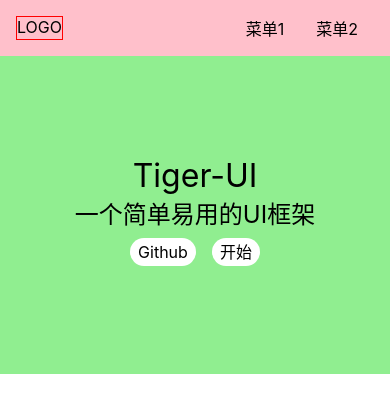
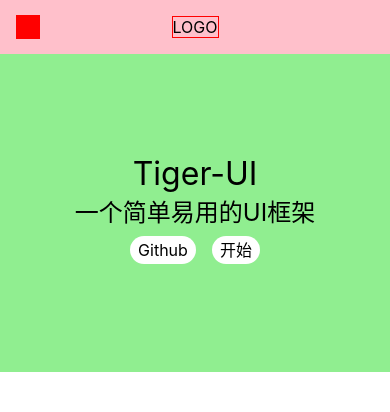
Before and after one commit to liql5870/Tiger-ui, a Vue app: page / in a window 390 px wide. Shown: the top 412 px of the page. Built offline with nearby package versions, Linux system fonts and the light colour scheme.

Commit message:
完善aside切换逻辑

```diff
--- a/src/App.vue
+++ b/src/App.vue
@@ -7,7 +7,8 @@
 
 <script  setup lang="ts">
     import {provide, ref} from 'vue';
-    const menuVisible =ref(true)
+    const width= document.documentElement.clientWidth
+    const menuVisible =ref(width > 500)
     provide('menuVisible',menuVisible)
 
 </script>
--- a/src/components/Topnav.vue
+++ b/src/components/Topnav.vue
@@ -1,11 +1,12 @@
 <template>
   <div>
     <div class="topnav">
-      <div class="logo" @click="toggleMenu">LOGO</div>
+      <div class="logo" >LOGO</div>
       <ul class="menu">
         <li>菜单1</li>
         <li>菜单2</li>
       </ul>
+      <span class="toggleAside" @click="toggleMenu"></span>
     </div>
   </div>
 </template>
@@ -14,8 +15,6 @@
 import {inject, Ref} from 'vue';
 
 const menuVisible = inject<Ref<boolean>>('menuVisible');
-console.log(menuVisible);
-console.log('Doc aside 获取的menuVisible 为：' + menuVisible.value);
 const toggleMenu = () => {
   menuVisible.value = !menuVisible.value;
 };
@@ -29,7 +28,8 @@
   padding: 16px;
   position: relative;
   z-index: 10;
-
+  justify-content: center;
+  align-items: center;
   > .logo {
     border: 1px solid red;
     max-width: 6em;
@@ -45,5 +45,26 @@
       margin: 0 1em
     }
   }
+  >.toggleAside{
+    width: 24px;
+    height: 24px;
+    background: red;
+    position: absolute;
+    left: 16px;
+    top: 50%;
+    transform: translateY(-50%);
+    display: none;
+  }
+  @media(max-width: 500px) {
+    > .menu {
+      display: none
+    }
+    >.logo{
+      margin: 0 auto;
+    }
+    > .toggleAside{
+      display: inline-block;
+    }
+  }
 }
 </style>
--- a/src/views/Doc.vue
+++ b/src/views/Doc.vue
@@ -27,10 +27,7 @@
 <script setup lang='ts'>
 import Topnav from '../components/Topnav.vue';
 import {inject, Ref} from 'vue';
-
 const menuVisible = inject<Ref<boolean>>('menuVisible')
-console.log('Doc aside 获取的menuVisible 为：' +menuVisible.value)
-
 </script>
 
 <style lang='scss' scoped>
@@ -38,10 +35,7 @@
   background: lightgreen;
   width: 150px;
   padding: 16px;
-  position: fixed;
-  top: 0;
-  left: 0;
-  padding-top: 80px;
+
   > h2{
     margin-bottom: 4px;
   }
@@ -50,5 +44,11 @@
       padding: 4px 0;
     }
   }
+  @media(max-width: 500px){
+    position: fixed;
+    top: 0;
+    left: 0;
+    padding-top: 80px;
+  }
 }
 </style>
```
